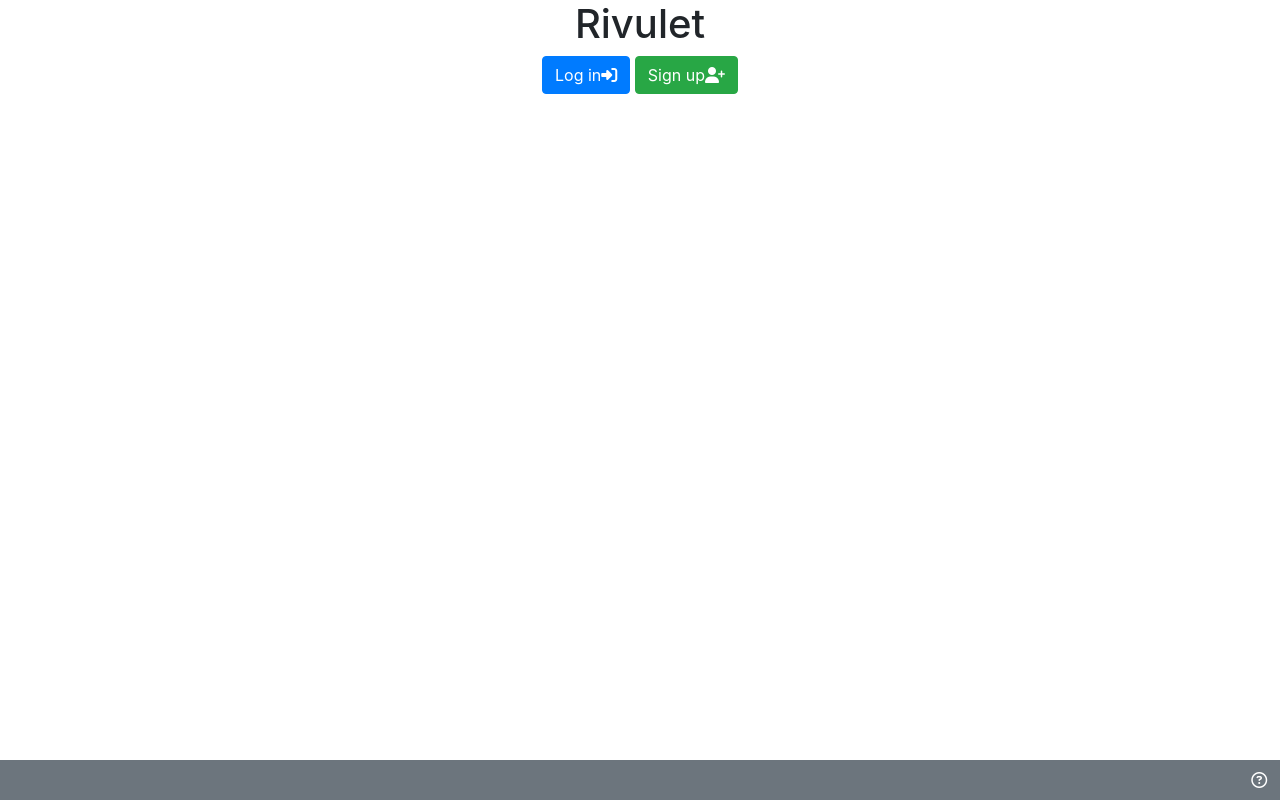
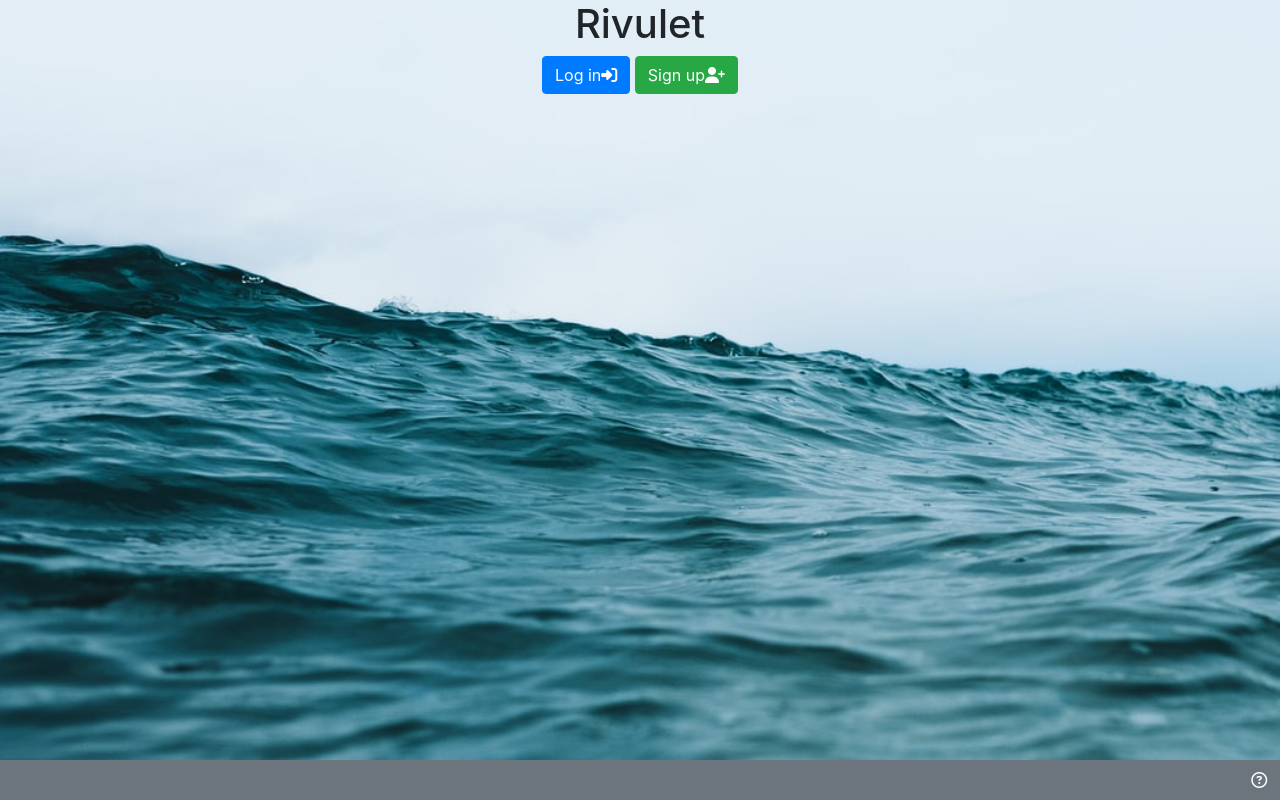
Before and after one commit to alvzed/ms-project-4, a Django app: page / in a window 1280 px wide. Run offline with Django 3.2, Linux system fonts and the light colour scheme; some libraries are stand-ins or nearby versions.

Commit message:
added landing image

```diff
--- a/landing/templates/landing/index.html
+++ b/landing/templates/landing/index.html
@@ -1,7 +1,7 @@
 {% extends 'base.html' %}
 {% block content %}
 
-    <section>
+    <section id="landing">
       <h1 class="text-center">Rivulet</h1>
 
       <div class="text-center">
--- a/static/css/style.css
+++ b/static/css/style.css
@@ -4,6 +4,15 @@ body {
 
 section {
     margin-bottom: 10vh;
+}
+
+/* ----- Landing page ----- */
+#landing {
+    height: 100vh;
+    margin: 0;
+    background-image: url('../img/rivulet-landing.jpg');
+    background-size: cover;
+    background-repeat: none;
 }
 
 /* ----- The navbar and footer ----- */
```
Also changed, not shown: static/img/rivulet-landing.jpg (added).
